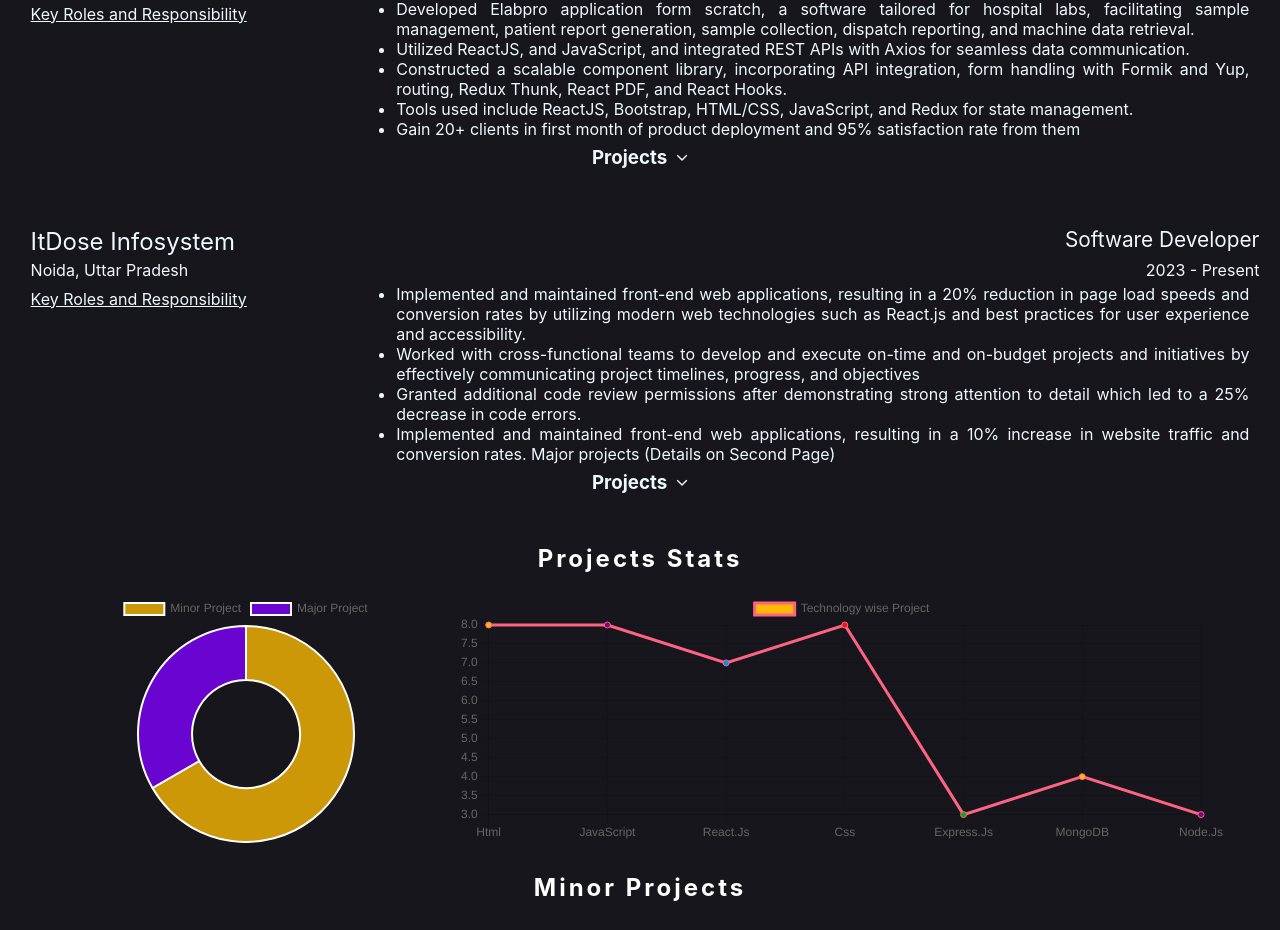
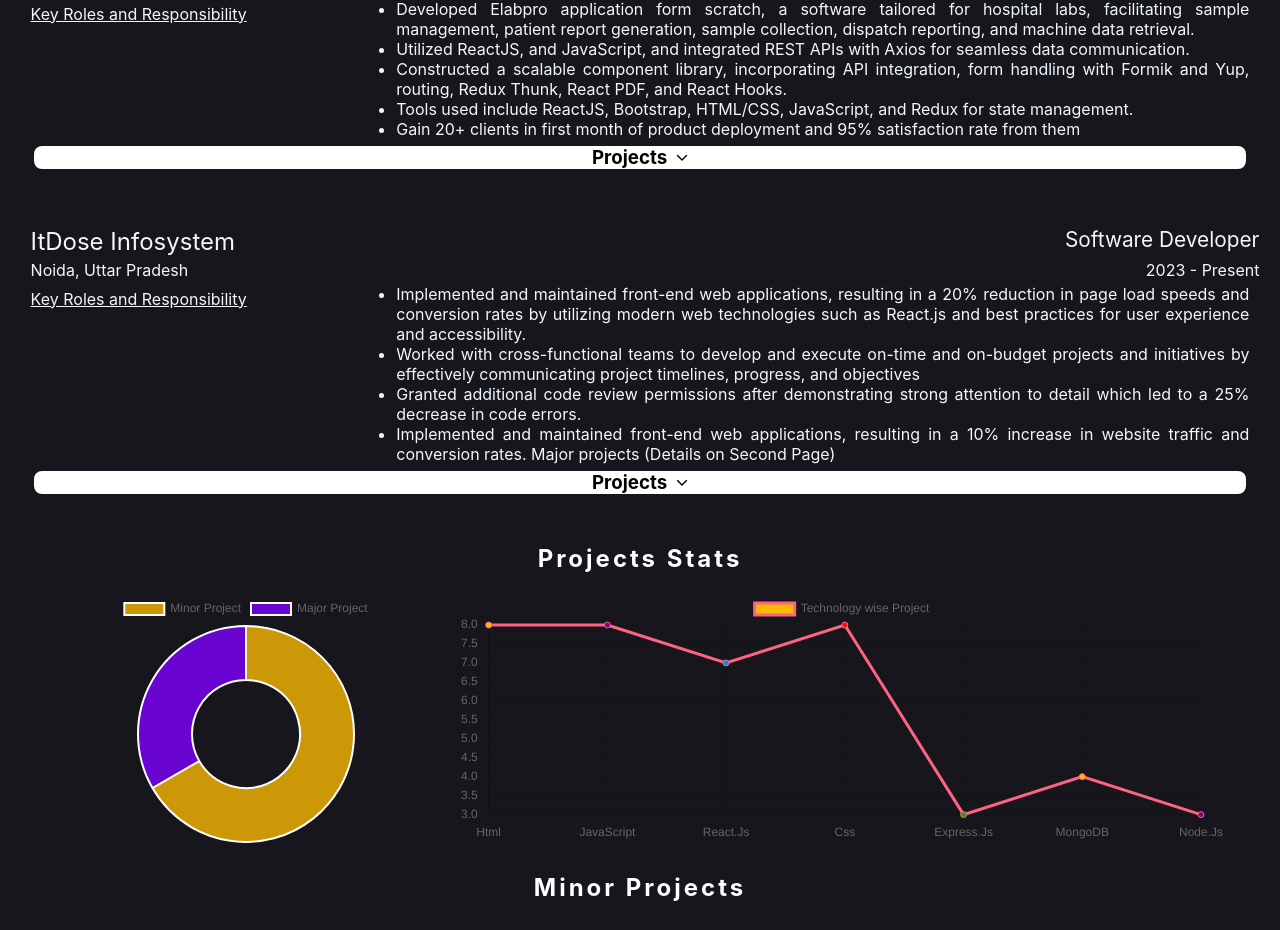
Before and after one commit to joinprakhar/frontend, a React (Create React App) app: page / in a window 1280 px wide. Shown: the part 1336-2266 px from the top of the page. Built offline with nearby package versions, Linux system fonts and the light colour scheme.

Commit message:
experience changes

```diff
--- a/src/Component/CSS/Experience.css
+++ b/src/Component/CSS/Experience.css
@@ -50,6 +50,8 @@
   display: flex;
   width: 100%;
   flex-direction: row;
+  background: white;
+  color: black;
   border: 1px solid white;
   border-radius: 0.5rem;
   margin: 0 8px 5px 8px;
--- a/src/Component/Experience.jsx
+++ b/src/Component/Experience.jsx
@@ -59,8 +59,9 @@ const Experience = () => {
             margin: "5px 8px",
             textAlign: "center",
             cursor: "pointer",
-            // textDecoration: "underline",
-            // backgroundColor: "dark grey",
+            backgroundColor: "white",
+            borderRadius: "0.5rem",
+            color: "black",
           }}
           onClick={() => showAcc("itdose")}
         >
@@ -97,7 +98,7 @@ const Experience = () => {
                 </li>
               </ul>
 
-              <a href="https://uat.elabpro.in">
+              <a href="https://uat.elabpro.in" target="_blank">
                 <button>
                   Deployed Link
                   <i class="fa fa-laptop" style={{ margin: "2px" }}></i>
@@ -150,8 +151,9 @@ const Experience = () => {
             margin: "5px 8px",
             textAlign: "center",
             cursor: "pointer",
-            // textDecoration: "underline",
-            // backgroundColor: "dark grey",
+            backgroundColor: "white",
+            borderRadius: "0.5rem",
+            color: "black",
           }}
           onClick={() => showAcc("comp1")}
         >
@@ -181,7 +183,7 @@ const Experience = () => {
                   </li>
                 </ul>
 
-                <a href="https://compliancekare.com/">
+                <a href="https://compliancekare.com/" target="_blank">
                   <button>
                     Deployed Link
                     <i class="fa fa-laptop" style={{ margin: "2px" }}></i>
@@ -220,7 +222,7 @@ const Experience = () => {
                   </li>
                 </ul>
 
-                <a href="https://talent-destination.com/">
+                <a href="https://talent-destination.com/" target="_blank">
                   <button>
                     Deployed Link
                     <i class="fa fa-laptop" style={{ margin: "2px" }}></i>
@@ -253,7 +255,7 @@ const Experience = () => {
                   </li>
                 </ul>
 
-                <a href="https://www.astrolense.com/">
+                <a href="https://www.astrolense.com/" target="_blank">
                   <button>
                     Deployed Link
                     <i class="fa fa-laptop" style={{ margin: "2px" }}></i>
```
